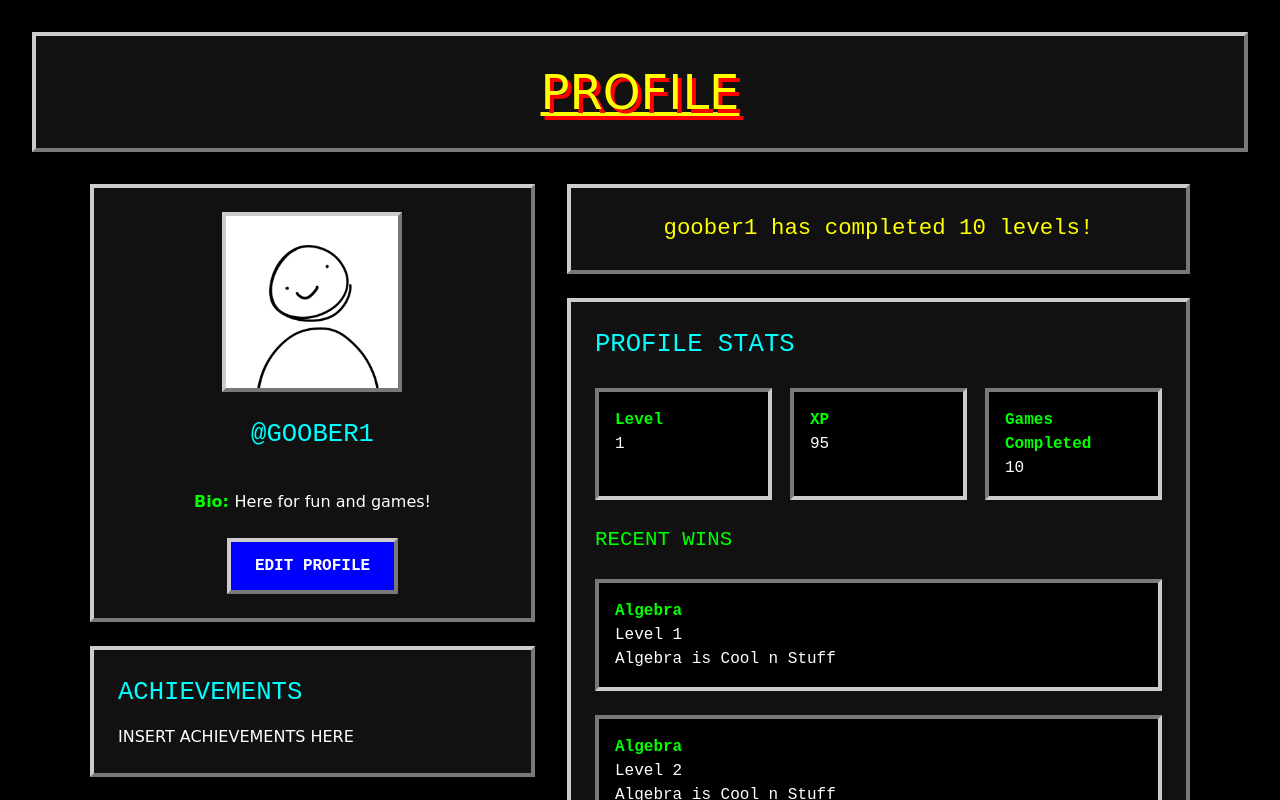
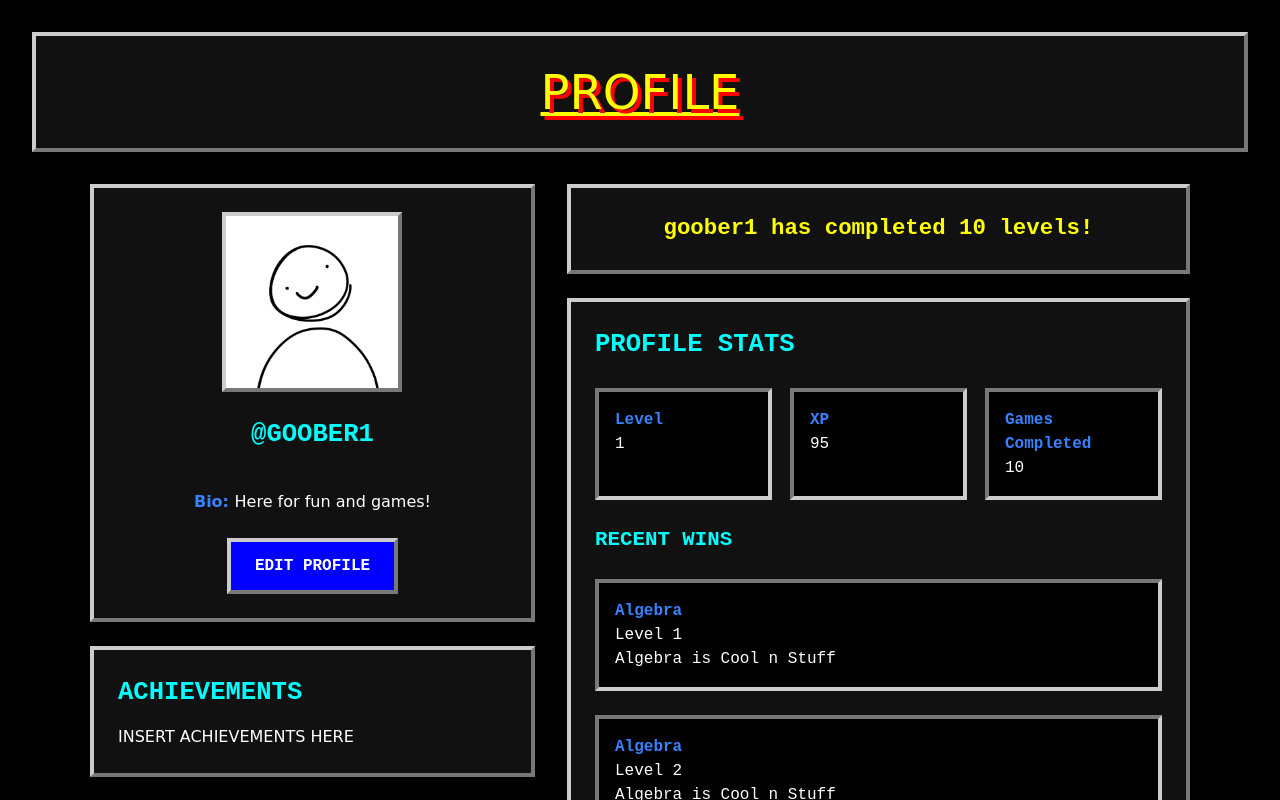
Before and after one commit to CalvinHoover/cool-math-game, a Next.js app: page /profile in a window 1280 px wide. Shown: the top 800 px of the page. Built offline with nearby package versions, Linux system fonts and the light colour scheme.

Commit message:
CHORE: Additional .css styling for Profile.css.

```diff
--- a/src/app/profile/Profile.css
+++ b/src/app/profile/Profile.css
@@ -35,6 +35,7 @@
   font-size: 1.6rem;
   margin-bottom: 12px;
   text-transform: uppercase;
+  font-weight: bold;
 }
 
 .profile-card {
@@ -46,7 +47,7 @@
 }
 
 .profile-label {
-  color: #00ff00;
+  color: #3881ff;
   font-weight: bold;
 }
 
@@ -139,6 +140,7 @@
   font-family: "Courier New", Courier, monospace;
   font-size: 1.5rem;
   text-align: center;
+  font-weight: bold;
 }
 
 .profile-level-box {
@@ -150,6 +152,7 @@
   font-size: 1.4rem;
   text-align: center;
   width: 100%;
+  font-weight: bold;
 }
 
 .profile-avatar-placeholder-large {
@@ -182,11 +185,12 @@
 }
 
 .profile-subsection h3 {
-  color: #00ff00;
+  color: #00ffff;
   font-family: "Courier New", Courier, monospace;
   font-size: 1.3rem;
   margin-bottom: 12px;
   text-transform: uppercase;
+  font-weight: bold;
 }
 
 .profile-card-list {
```
